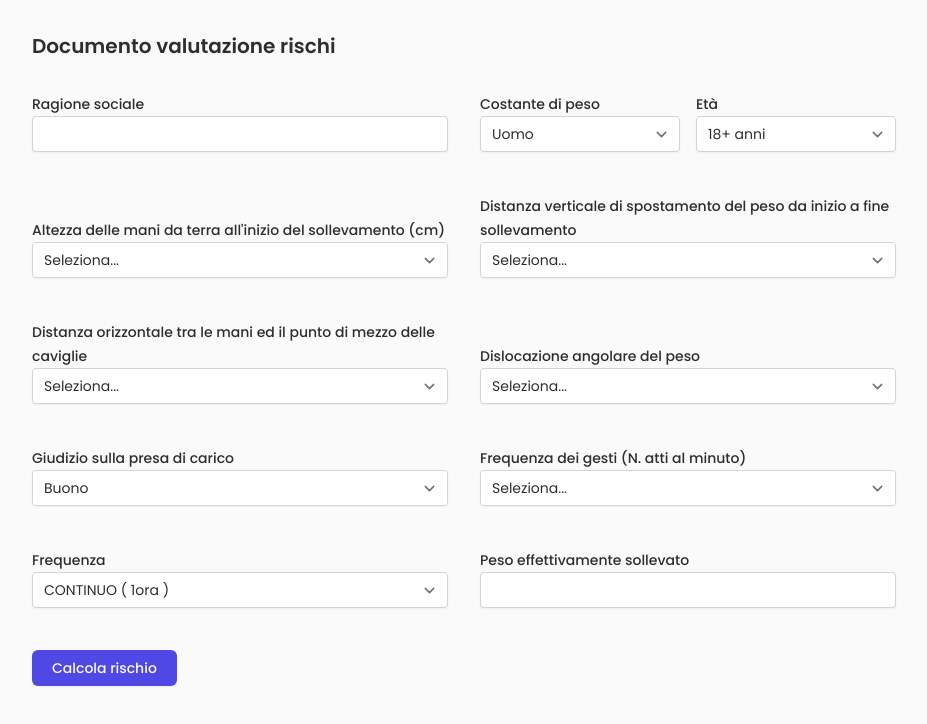
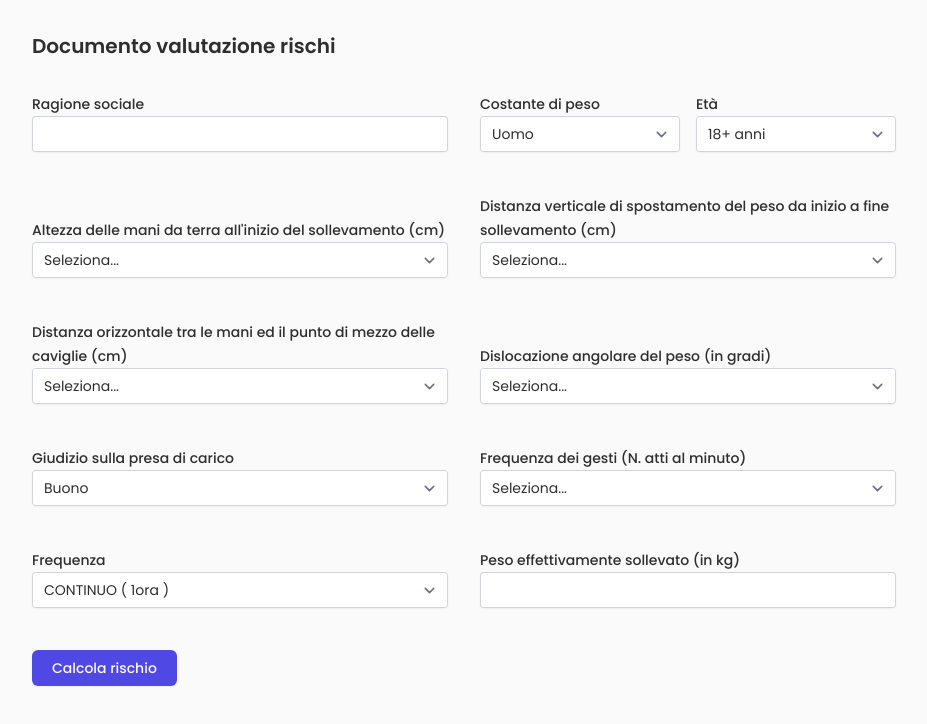
Before and after one commit to gherardi/dvr, a React (Vite) app: page / in a window 1280 px wide. Shown: the top 724 px of the page, without its empty margins (176-1103 px from the left). Built offline with nearby package versions, Linux system fonts and the light colour scheme; the HTML template or start-up script is replaced by a standard one.

Commit message:
changed input label

```diff
--- a/src/components/Form.tsx
+++ b/src/components/Form.tsx
@@ -94,7 +94,7 @@ export default function Form({ onSubmit, done, result }: FormProps) {
 					<div>
 						<Label htmlFor='distanza_verticale_peso'>
 							Distanza verticale di spostamento del peso da inizio a fine
-							sollevamento
+							sollevamento (cm)
 						</Label>
 						<select
 							{...register('distanza_verticale_peso')}
@@ -119,7 +119,7 @@ export default function Form({ onSubmit, done, result }: FormProps) {
 					<div>
 						<Label htmlFor='distanza_orizzontale_mani'>
 							Distanza orizzontale tra le mani ed il punto di mezzo delle
-							caviglie
+							caviglie (cm)
 						</Label>
 						<select
 							{...register('distanza_orizzontale_mani')}
@@ -142,7 +142,7 @@ export default function Form({ onSubmit, done, result }: FormProps) {
 
 					<div>
 						<Label htmlFor='dislocazione_angolare'>
-							Dislocazione angolare del peso
+							Dislocazione angolare del peso (in gradi)
 						</Label>
 						<select
 							{...register('dislocazione_angolare')}
@@ -213,7 +213,7 @@ export default function Form({ onSubmit, done, result }: FormProps) {
 
 					<div>
 						<Label htmlFor='peso_sollevato'>
-							Peso effettivamente sollevato
+							Peso effettivamente sollevato (in kg)
 						</Label>
 						<Input
 							rhf={register('peso_sollevato')}
```
